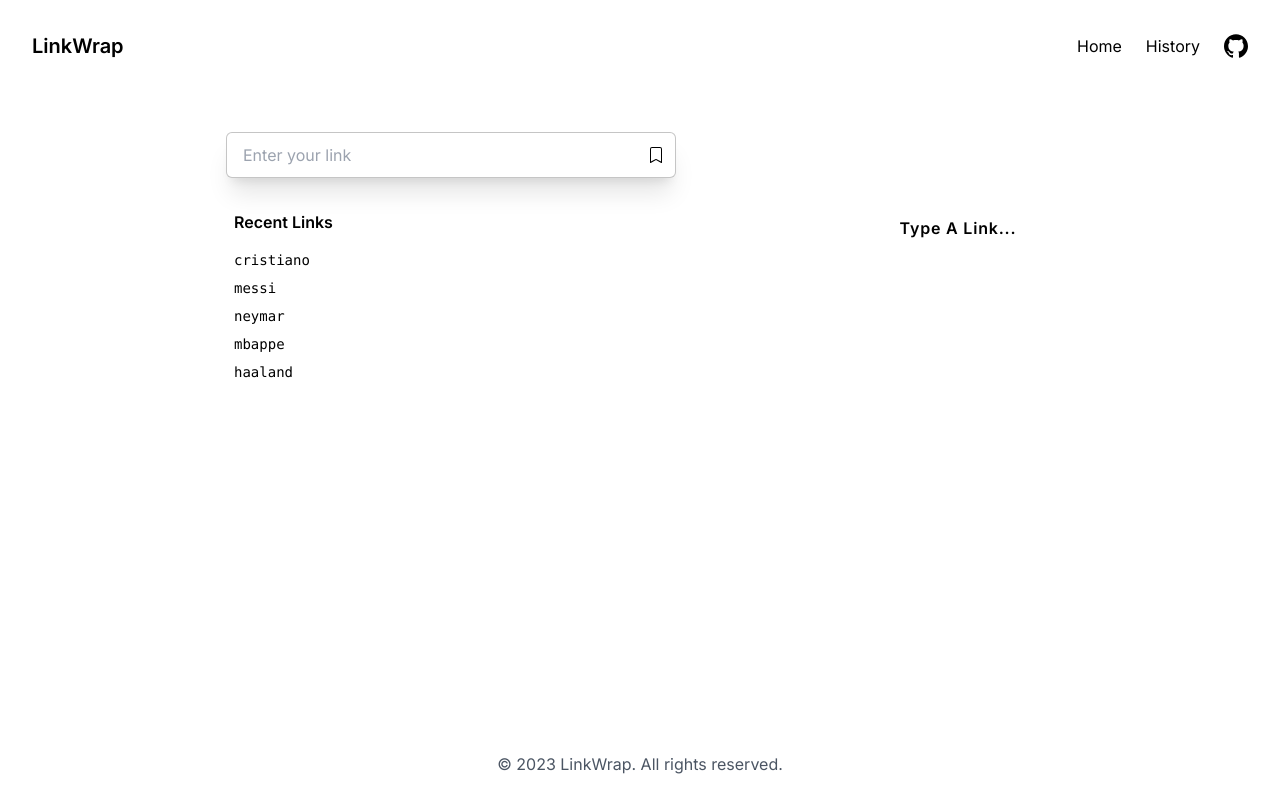
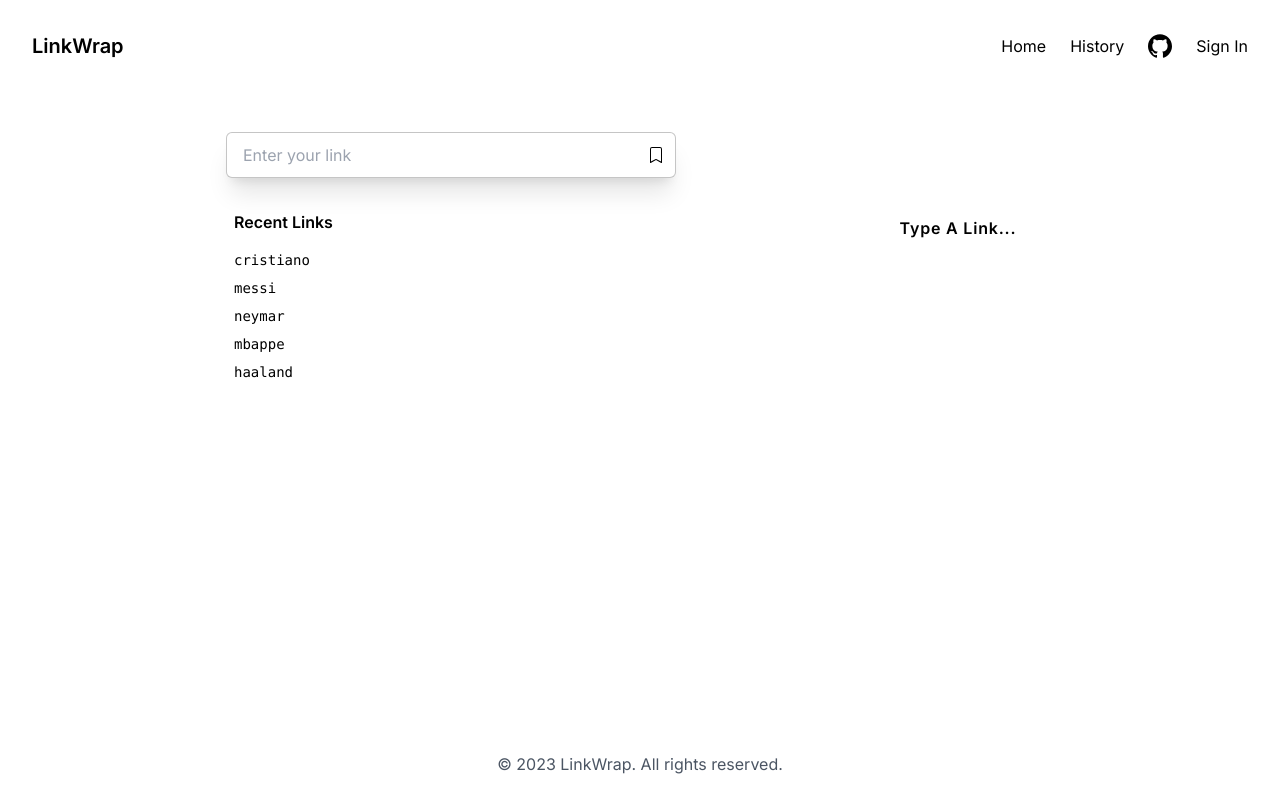
Before and after one commit to k8pai/linkwrap, a Next.js app: page / in a window 1280 px wide. Built offline with nearby package versions, Linux system fonts and the light colour scheme; no server answers.

Commit message:
updated with next-auth and prisma adapter

```diff
--- /dev/null
+++ b/app/actions.ts
@@ -0,0 +1,46 @@
+'use server';
+
+import { getServerSession } from 'next-auth';
+import { authOptions } from './api/auth/[...nextauth]/route';
+import prisma from '@/prisma';
+import { revalidatePath } from 'next/cache';
+
+export const AddLinks = async (formdata: FormData) => {
+	const { state: link } = Object.fromEntries(formdata);
+	const session = await getServerSession(authOptions);
+
+	if (!session?.user?.email) {
+		console.log('user is not registered => ');
+		return;
+	}
+	const { email } = session.user;
+	console.log('mail => ', email);
+
+	const data = {
+		link: link as string,
+		email,
+		created_at: new Date(),
+	};
+
+	const response = await prisma.links.create({ data });
+	console.log('response => ', response);
+	revalidatePath('/');
+};
+
+export const GetLinks = async () => {
+	try {
+		const session = await getServerSession(authOptions);
+
+		if (!session?.user?.email) {
+			console.log('user is not registered => ');
+			return {};
+		}
+		const { email } = session.user;
+		const data = await prisma.links.findMany({ where: { email } });
+		console.log('data => ', data);
+		return { data };
+	} catch (error) {
+		console.error('Error from GetLinks catch => ', error);
+		return { error };
+	}
+};
--- /dev/null
+++ b/app/api/auth/[...nextauth]/route.ts
@@ -0,0 +1,21 @@
+import NextAuth from 'next-auth/next';
+import type { NextAuthOptions } from 'next-auth';
+import GoogleProvider from 'next-auth/providers/google';
+import nextAuth from 'next-auth';
+import { PrismaAdapter } from '@auth/prisma-adapter';
+import prisma from '@/prisma';
+
+export const authOptions: NextAuthOptions = {
+	adapter: PrismaAdapter(prisma),
+	providers: [
+		GoogleProvider({
+			clientId: process.env.GOOGLE_CLIENT_ID!,
+			clientSecret: process.env.GOOGLE_CLIENT_SECRET!,
+		}),
+	],
+	secret: process.env.NEXTAUTH_SECRET,
+};
+
+const handler = nextAuth(authOptions);
+
+export { handler as GET, handler as POST };
--- /dev/null
+++ b/app/api/links/route.ts
@@ -0,0 +1,24 @@
+import { GetLinks } from '@/app/actions';
+import prisma from '@/prisma';
+import { getServerSession } from 'next-auth';
+import { NextResponse } from 'next/server';
+import { authOptions } from '../auth/[...nextauth]/route';
+import { ContextType } from 'react';
+
+export async function GET(request: Request) {
+	console.log('hitting the get request.');
+	try {
+		const session = await getServerSession(authOptions);
+
+		if (!session) {
+			return NextResponse.json({ message: 'You need to login first!' });
+		}
+		const { email } = session?.user!;
+		const links = await prisma.links.findMany({ where: { email: email! } });
+		console.log('links => ', links);
+		return NextResponse.json(links);
+	} catch (error) {
+		console.error('Error fetching links:', error);
+		return NextResponse.json({ error: 'An error occurred' });
+	}
+}
--- a/app/layout.tsx
+++ b/app/layout.tsx
@@ -3,6 +3,7 @@ import './globals.css';
 import type { Metadata } from 'next';
 import { Inter } from 'next/font/google';
 import Footer from '@/components/Footer';
+import Provider from '@/components/Provider';
 
 const inter = Inter({ subsets: ['latin'] });
 
@@ -21,9 +22,11 @@ export default function RootLayout({
 			<body
 				className={`${inter.className} flex flex-col justify-center min-h-screen h-full`}
 			>
-				<Header />
-				{children}
-				<Footer />
+				<Provider>
+					<Header />
+					{children}
+					<Footer />
+				</Provider>
 			</body>
 		</html>
 	);
--- a/components/Header.tsx
+++ b/components/Header.tsx
@@ -1,8 +1,20 @@
+'use client';
+
 import Link from 'next/link';
 import React from 'react';
 import { SiGithub } from 'react-icons/si';
+import { signIn, signOut, useSession } from 'next-auth/react';
+import { authOptions } from '@/app/api/auth/[...nextauth]/route';
 
 const Header = () => {
+	const { data, status } = useSession();
+
+	if (!data) {
+		console.log('not logged in!');
+	} else {
+		console.log('logged in as ...', data.user?.email);
+	}
+
 	return (
 		<header className="p-8">
 			<nav className="flex justify-between items-center">
@@ -15,9 +27,6 @@ const Header = () => {
 					<Link href="/" className="text-black">
 						Home
 					</Link>
-					{/* <Link href="/about" className="text-black mr-4">
-						About
-					</Link> */}
 					<Link href="/history" className="text-black">
 						History
 					</Link>
@@ -30,6 +39,15 @@ const Header = () => {
 							<SiGithub className={`w-6 h-6`} />
 						</Link>
 					</div>
+					<div>
+						{data?.user?.email ? (
+							<button onClick={() => signOut()}>Sign Out</button>
+						) : (
+							<button onClick={() => signIn('google')}>
+								Sign In
+							</button>
+						)}
+					</div>
 				</div>
 			</nav>
 		</header>
--- /dev/null
+++ b/components/Provider.tsx
@@ -0,0 +1,10 @@
+'use client';
+
+import React from 'react';
+import { SessionProvider } from 'next-auth/react';
+
+const Provider = ({ children }: { children: React.ReactNode }) => {
+	return <SessionProvider>{children}</SessionProvider>;
+};
+
+export default Provider;
--- a/next.config.js
+++ b/next.config.js
@@ -1,4 +1,8 @@
 /** @type {import('next').NextConfig} */
-const nextConfig = {}
+const nextConfig = {
+	experimental: {
+		serverActions: true,
+	},
+};
 
-module.exports = nextConfig
+module.exports = nextConfig;
```
Also changed, not shown: app/page.tsx (+0 -7 lines), package.json (+7 -0 lines), 2 other files (tests, documents, lock files or other folders).
